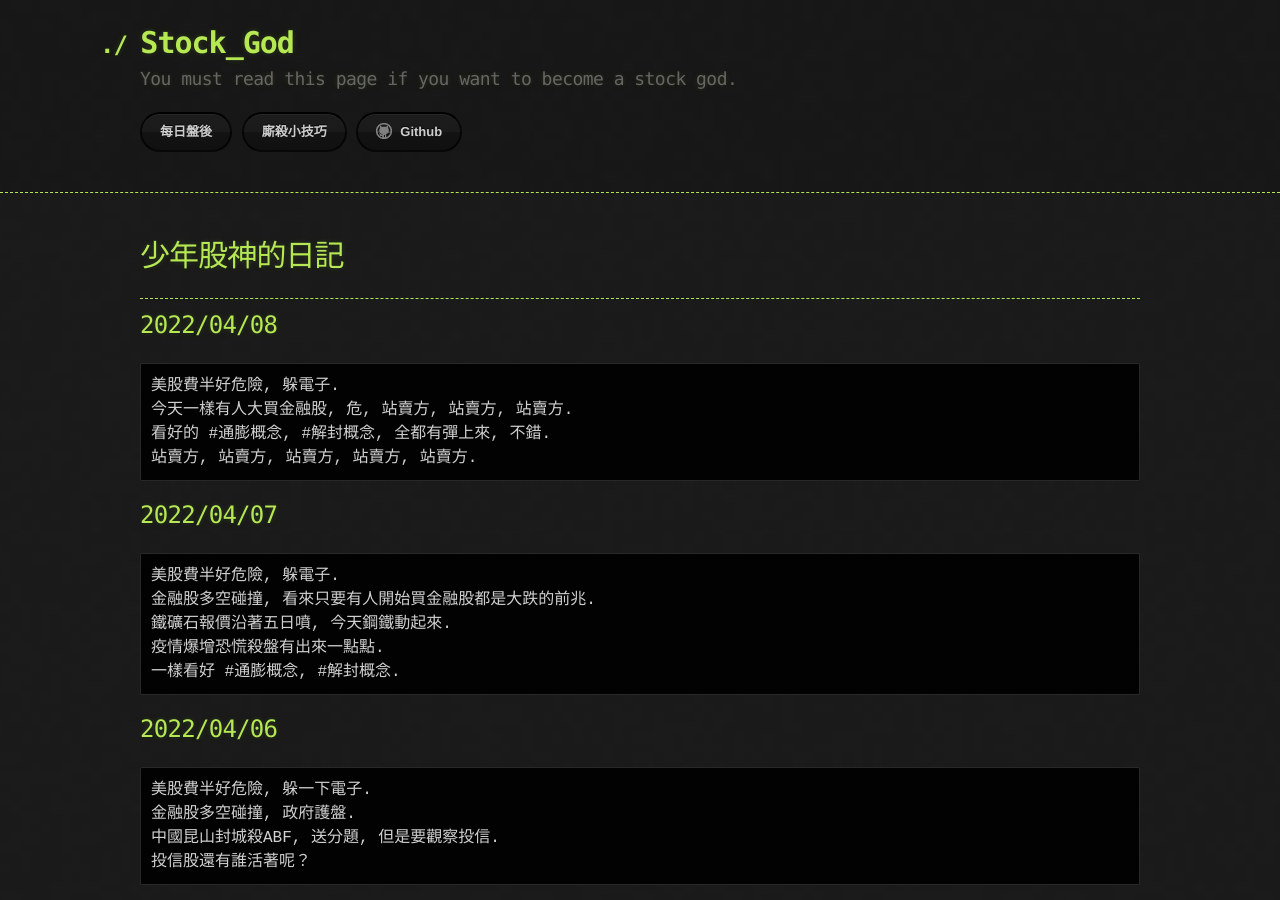
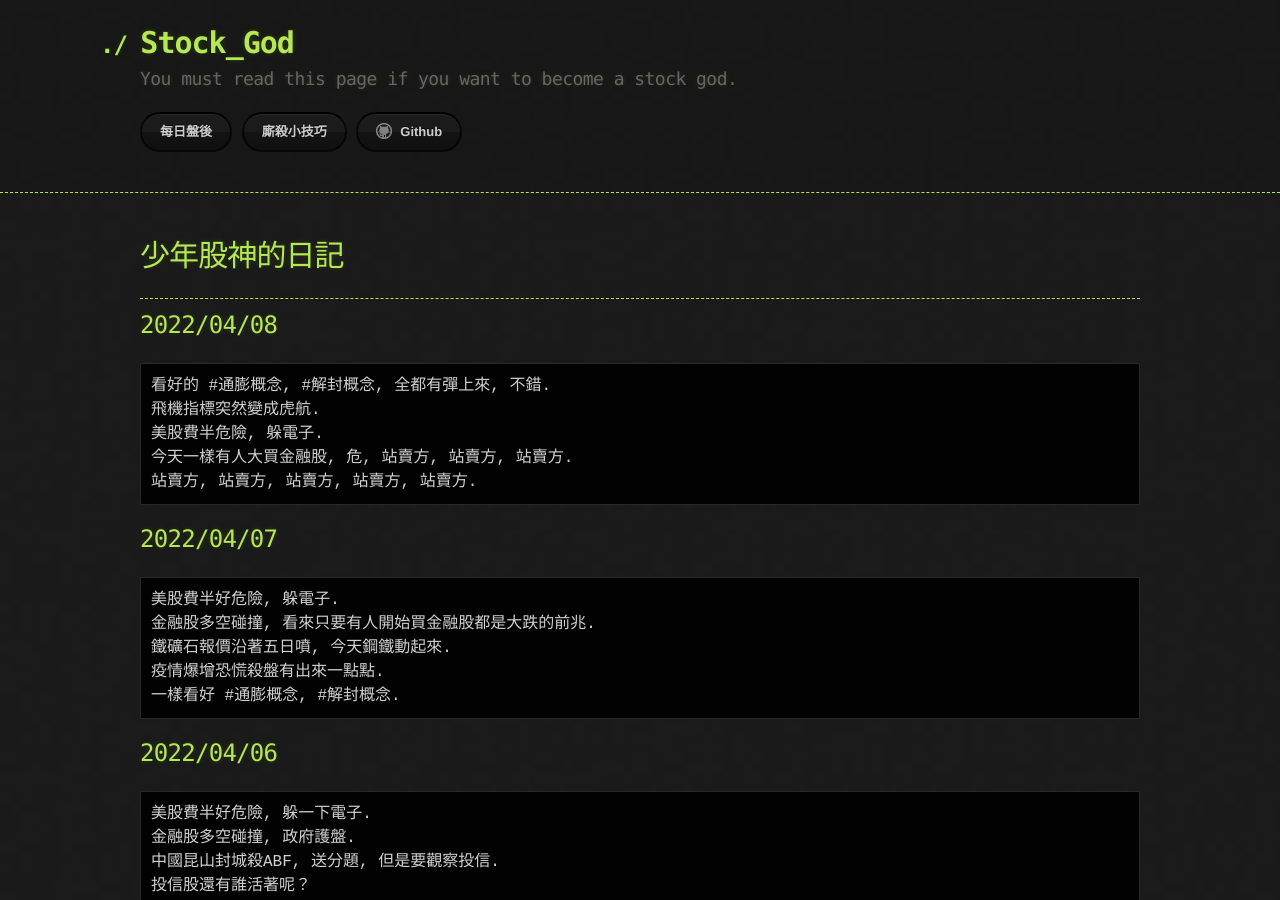
Before and after one commit to lepg5487/Stock_God, a Jekyll site: the page built from index.md, in a window 1280 px wide and 900 px high. Built offline with Jekyll 4.4.1, drawn with Linux system fonts in a browser that asks for light colours; our own code applies the rules of GitHub Pages for plain Markdown files.

Commit message:
Update index.md

````diff
--- a/index.md
+++ b/index.md
@@ -8,9 +8,10 @@ layout: testlayouts
 
 ## 2022/04/08
 ```
-美股費半好危險, 躲電子.
+看好的 #通膨概念, #解封概念, 全都有彈上來, 不錯.
+飛機指標突然變成虎航.
+美股費半危險, 躲電子.
 今天一樣有人大買金融股, 危, 站賣方, 站賣方, 站賣方.
-看好的 #通膨概念, #解封概念, 全都有彈上來, 不錯.
 站賣方, 站賣方, 站賣方, 站賣方, 站賣方.
 ```
 
````
